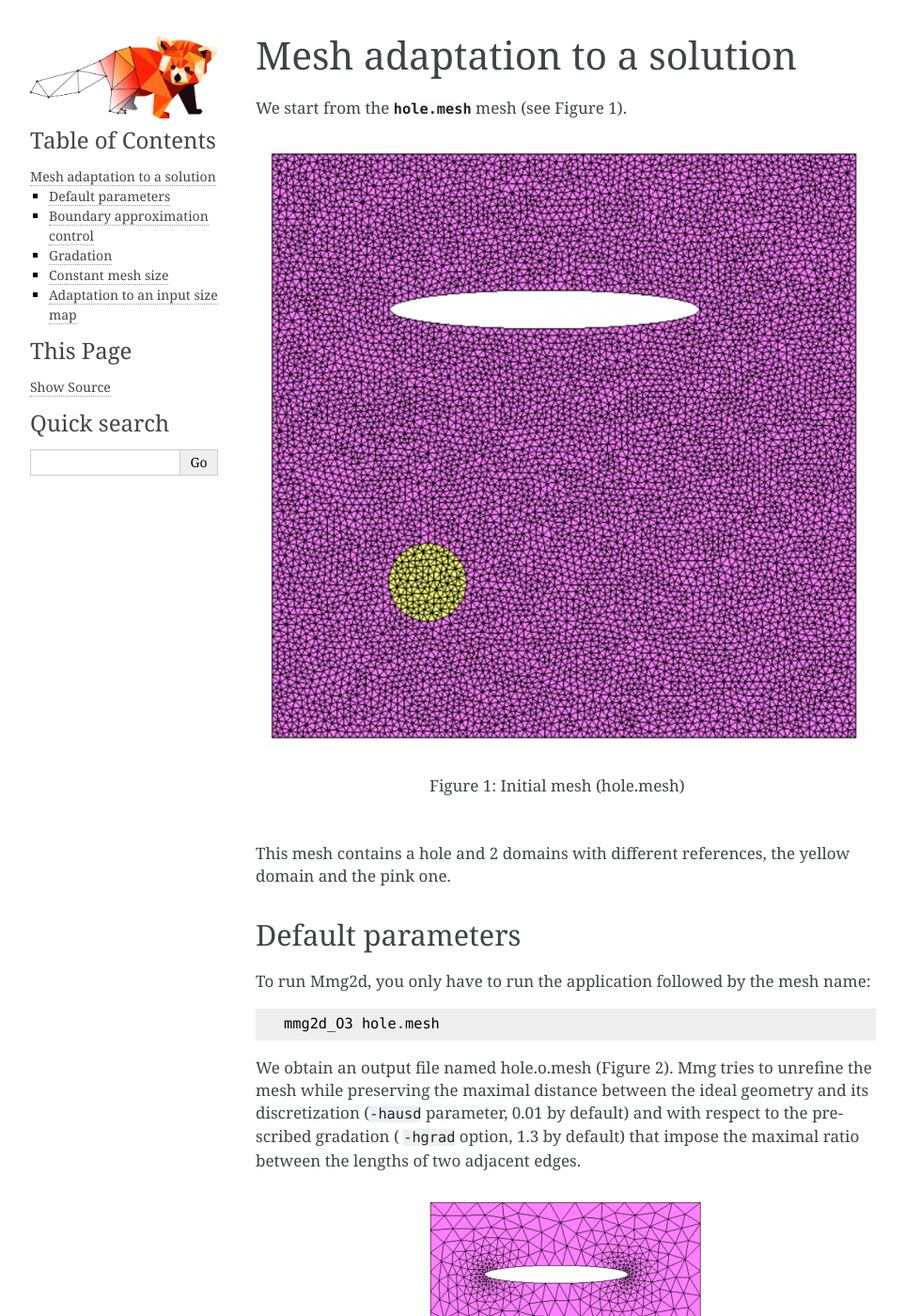
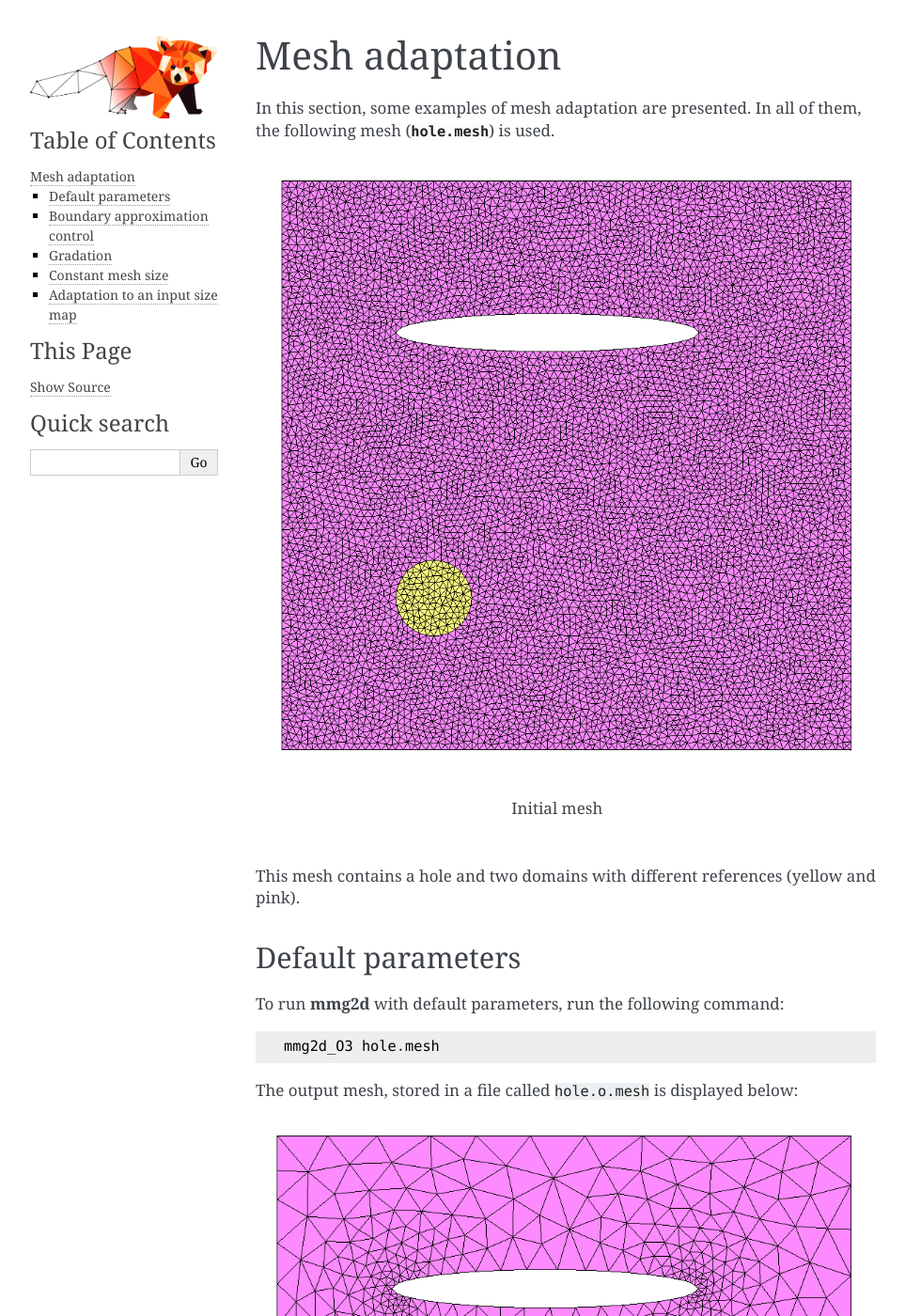
Before and after one commit to corentin-prigent/mmg-manual, a Sphinx documentation site: the page built from source/tutorials/tutorials_mmg2d_mesh_adaptation.rst, in a window 1280 px wide and 1400 px high. Shown: the whole window at 94% size, without its empty margins (148-1111 px from the left). Built offline with Sphinx 7.4.7, drawn with Linux system fonts in a browser that asks for light colours; some of the changed text lies outside the part shown.

Commit message:
mesh adaptation in 2d

```diff
--- a/source/tutorials/tutorials_index.rst
+++ b/source/tutorials/tutorials_index.rst
@@ -14,7 +14,7 @@ their names at the beginning of each tutorial.
     :maxdepth: 1
 
     Mesh generation <tutorials_mmg2d_mesh_generation.rst>
-    Mesh adaption to a solution <tutorials_mmg2d_mesh_adaptation.rst>
+    Mesh adaption <tutorials_mmg2d_mesh_adaptation.rst>
     Implicit domain meshing <tutorials_mmg2d_implicit.rst>
     Lagrangian motion <tutorials_mmg2d_lagrangian.rst>
 
--- a/source/tutorials/tutorials_mmg2d_mesh_adaptation.rst
+++ b/source/tutorials/tutorials_mmg2d_mesh_adaptation.rst
@@ -1,34 +1,37 @@
-#############################
-Mesh adaptation to a solution
-#############################
+###############
+Mesh adaptation
+###############
 
-We start from the :download:`hole.mesh </meshes/hole.mesh>` mesh (see Figure 1).
+In this section, some examples of mesh adaptation are presented. In all of them,
+the following mesh (:download:`hole.mesh </meshes/hole.mesh>`) is used.
 
-.. figure:: /figures/user_guide/hole-mesh-init.png
+.. figure:: /figures/tutorials/hole-mesh-init.png
     :align: center
 
-    Figure 1: Initial mesh (hole.mesh)
+    Initial mesh
 
-This mesh contains a hole and 2 domains with different references, the yellow domain and the pink one.
+This mesh contains a hole and two domains with different references (yellow and
+pink).
 
 ******************
 Default parameters
 ******************
 
-To run Mmg2d, you only have to run the application followed by the mesh name::
+To run **mmg2d** with default parameters, run the following command::
 
     mmg2d_O3 hole.mesh
 
-We obtain an output file named hole.o.mesh (Figure 2).
-Mmg tries to unrefine the mesh while preserving the maximal distance between the
+The output mesh, stored in a file called ``hole.o.mesh`` is displayed below:
+
+.. figure:: /figures/tutorials/hole-mesh-out.png
+    :align: center
+
+    Output mesh with default parameters
+
+**mmg** attempt to unrefine the mesh while preserving the maximal distance between the
 ideal geometry and its discretization (``-hausd`` parameter, 0.01 by default) and with
 respect to the prescribed gradation ( ``-hgrad`` option, 1.3 by default) that impose
 the maximal ratio between the lengths of two adjacent edges.
-
-.. figure:: /figures/user_guide/hole-mesh-out.png
-    :align: center
-
-    Figure 2: Output mesh without parameters
 
 ******************************
 Boundary approximation control
```
Also changed, not shown: source/figures/tutorials/hole-mesh-init.png (added), source/figures/tutorials/hole-mesh-out.png (added), source/figures/user_guide/hole-mesh-init.png (deleted), source/figures/user_guide/hole-mesh-out.png (deleted).
